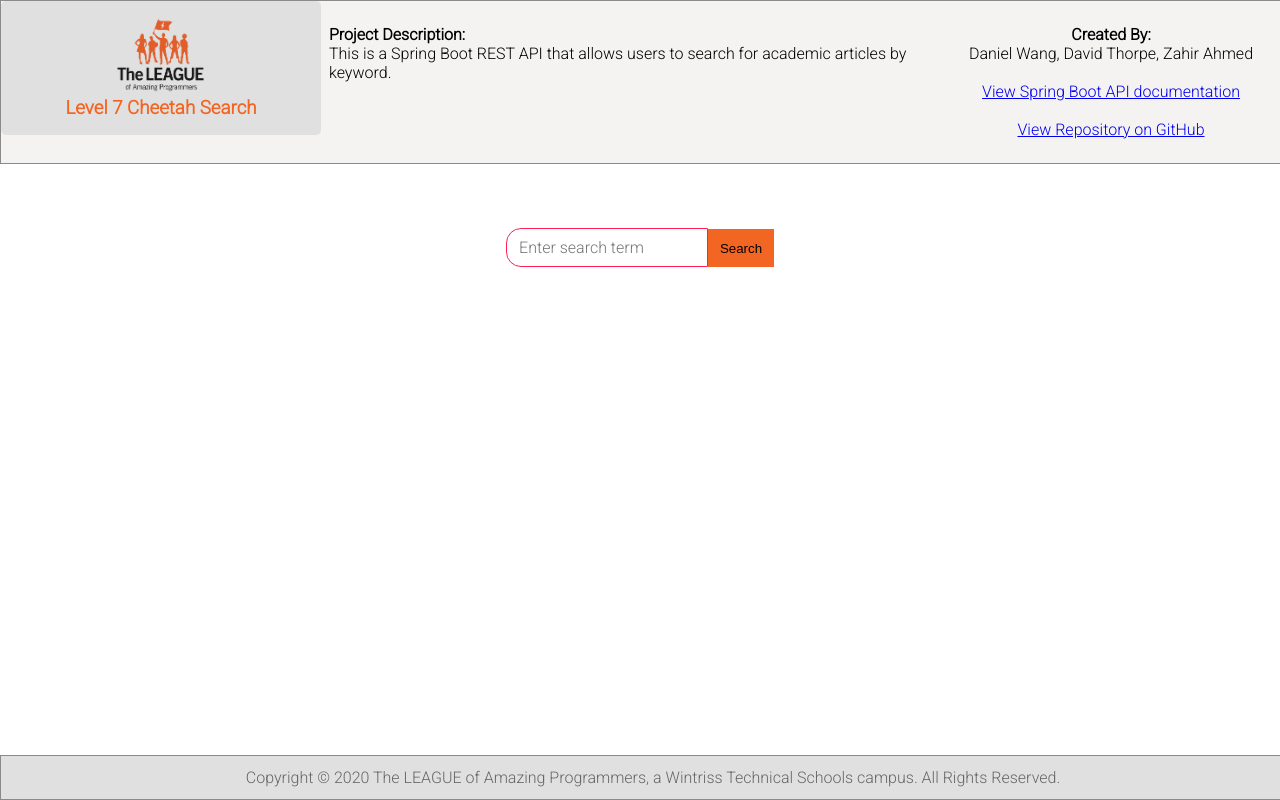
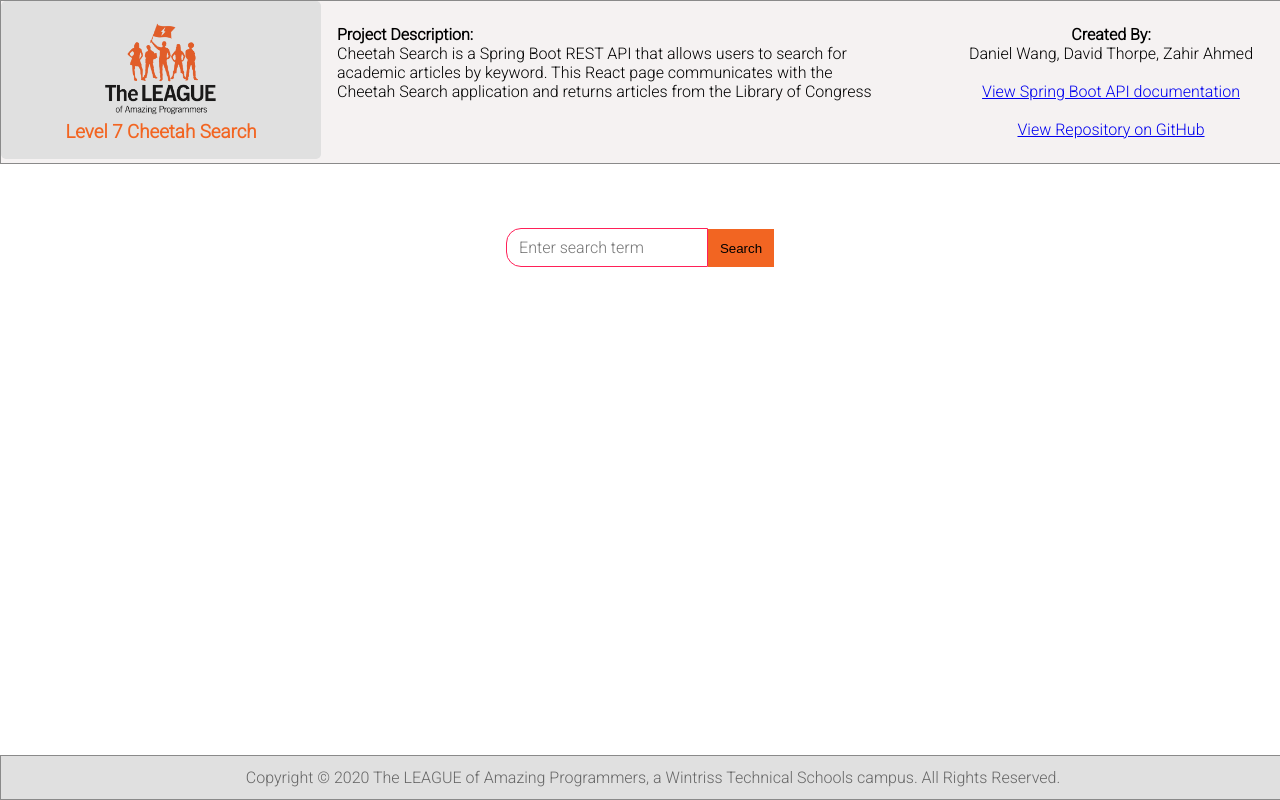
Before and after one commit to zhaoyd5268/Level7-React-Frontend-Template, a React (Create React App) app: page / in a window 1280 px wide. Built offline with nearby package versions, Linux system fonts and the light colour scheme.

Commit message:
Improving layout of Header subcomponents.

```diff
--- a/src/components/CreatedBy/CreatedBy.js
+++ b/src/components/Header/CreatedBy/CreatedBy.js
@@ -1,5 +1,5 @@
 import React from "react";
-import {properties} from '../../properties';
+import {properties} from '../../../properties';
 import classes from './CreatedBy.module.css';
 
 const CreatedBy = () => (
--- a/src/components/Description/Description.js
+++ b/src/components/Header/Description/Description.js
@@ -1,5 +1,5 @@
 import React from "react";
-import {properties} from '../../properties';
+import {properties} from '../../../properties';
 import classes from './Description.module.css';
 
 const Description = () => (
--- a/src/components/Description/Description.module.css
+++ b/src/components/Header/Description/Description.module.css
@@ -1,7 +1,7 @@
 .Description {
     box-sizing: border-box;
     height: 100%;
-    padding: .5em;
+    padding: .5em 5em .5em 1em;
     float: left;
     width: 50%;
     background: #f5f2f2;
--- a/src/components/Header/Header.js
+++ b/src/components/Header/Header.js
@@ -1,8 +1,8 @@
 import React from "react";
 import classes from './Header.module.css';
-import Description from "../Description/Description";
-import Logo from "../Logo/Logo";
-import CreatedBy from "../CreatedBy/CreatedBy";
+import Description from "./Description/Description";
+import Logo from "./Logo/Logo";
+import CreatedBy from "./CreatedBy/CreatedBy";
 
 const Header = () => (
     <div className={classes.Header}>
--- a/src/components/Header/Header.module.css
+++ b/src/components/Header/Header.module.css
@@ -3,4 +3,5 @@
    width: 100%; /* Set full-width to expand the whole page */
    background: #f5f2f2;
    border: #8a8a8a 1px solid;
+   height: 1em;
 }
--- a/src/components/Logo/Logo.js
+++ b/src/components/Header/Logo/Logo.js
@@ -1,5 +1,5 @@
 import React from "react";
-import {properties} from '../../properties';
+import {properties} from '../../../properties';
 import classes from './Logo.module.css';
 import logo from './img/LeagueLogo.png';
 
--- a/src/components/Logo/Logo.module.css
+++ b/src/components/Header/Logo/Logo.module.css
@@ -3,6 +3,7 @@
     border-radius: 5px;
     height: 100%;
     padding: 1em;
+    padding-top: 1.25em;
     float: left;
     width: 25%;
     background: #e0e0e0;
@@ -10,8 +11,7 @@
 }
 
 .Logo img {
-    height: 35%;
-    width: 35%;
+    height: 6em;
 }
 
 .Logo h3 {
--- a/src/properties.js
+++ b/src/properties.js
@@ -1,7 +1,7 @@
 export const properties = {
     courseName: 'Level 7 Cheetah Search',
     endpoint: 'https://cheetah.api.jointheleague.org/searchLocResults?q=',
-    description: 'This is a Spring Boot REST API that allows users to search for academic articles by keyword.',
+    description: 'Cheetah Search is a Spring Boot REST API that allows users to search for academic articles by keyword.  This React page communicates with the Cheetah Search application and returns articles from the Library of Congress',
     backendUrl: 'https://cheetah.api.jointheleague.org/',
     createdBy: 'Daniel Wang, David Thorpe, Zahir Ahmed',
     repositoryUrl: 'https://github.com/LEAGUE-Level7/Cheetah-Search'
```
Also changed, not shown: src/components/Header/CreatedBy/CreatedBy.module.css (renamed from src/components/CreatedBy/CreatedBy.module.css), src/components/Header/Logo/img/LeagueLogo.png (renamed from src/components/Logo/img/LeagueLogo.png).
